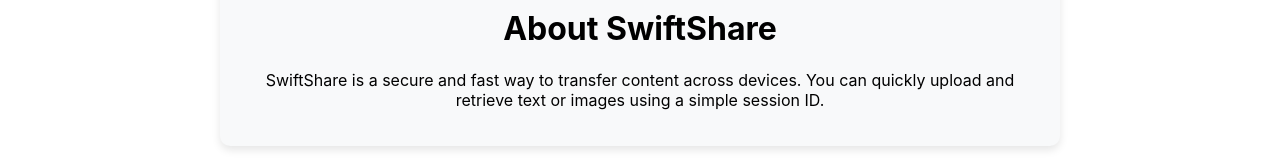
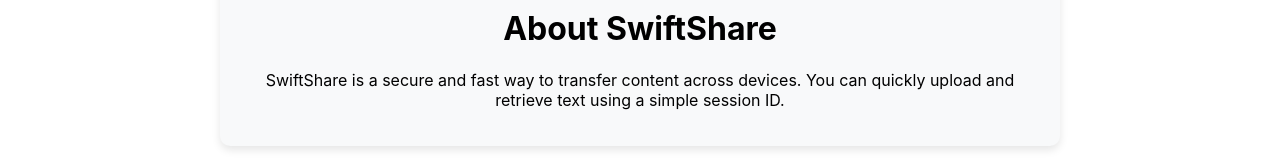
Before and after one commit to Sumit2399/swiftshare-frontend, a React (Create React App) app: page /about in a window 1280 px wide. Shown: the part 132-292 px from the top of the page. Built offline with nearby package versions, Linux system fonts and the light colour scheme.

Commit message:
Update About.js

```diff
--- a/src/pages/About.js
+++ b/src/pages/About.js
@@ -7,7 +7,7 @@
       <h1>About SwiftShare</h1>
       <p>
         SwiftShare is a secure and fast way to transfer content across devices.
-        You can quickly upload and retrieve text or images using a simple session ID.
+        You can quickly upload and retrieve text using a simple session ID.
       </p>
     </div>
   );
```
